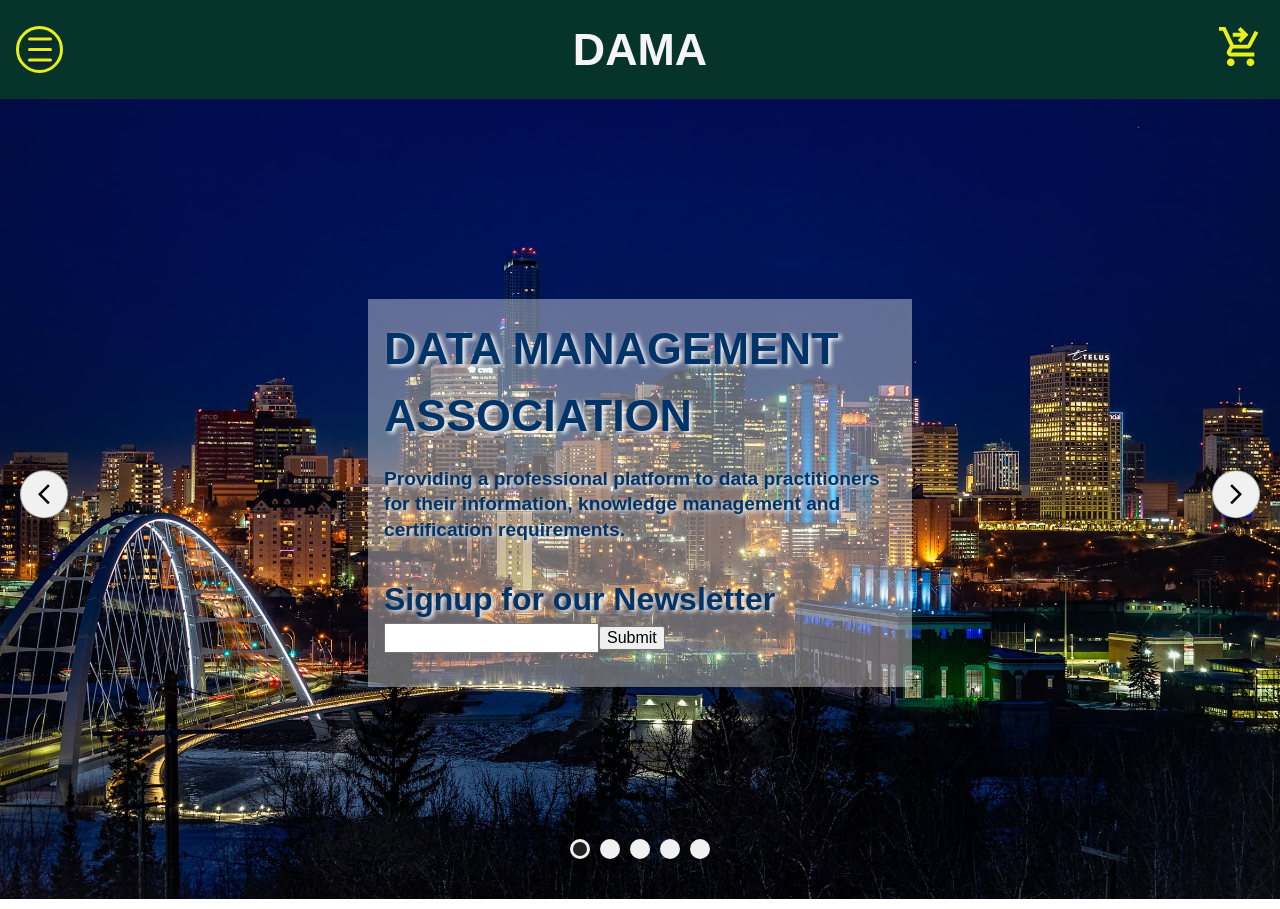
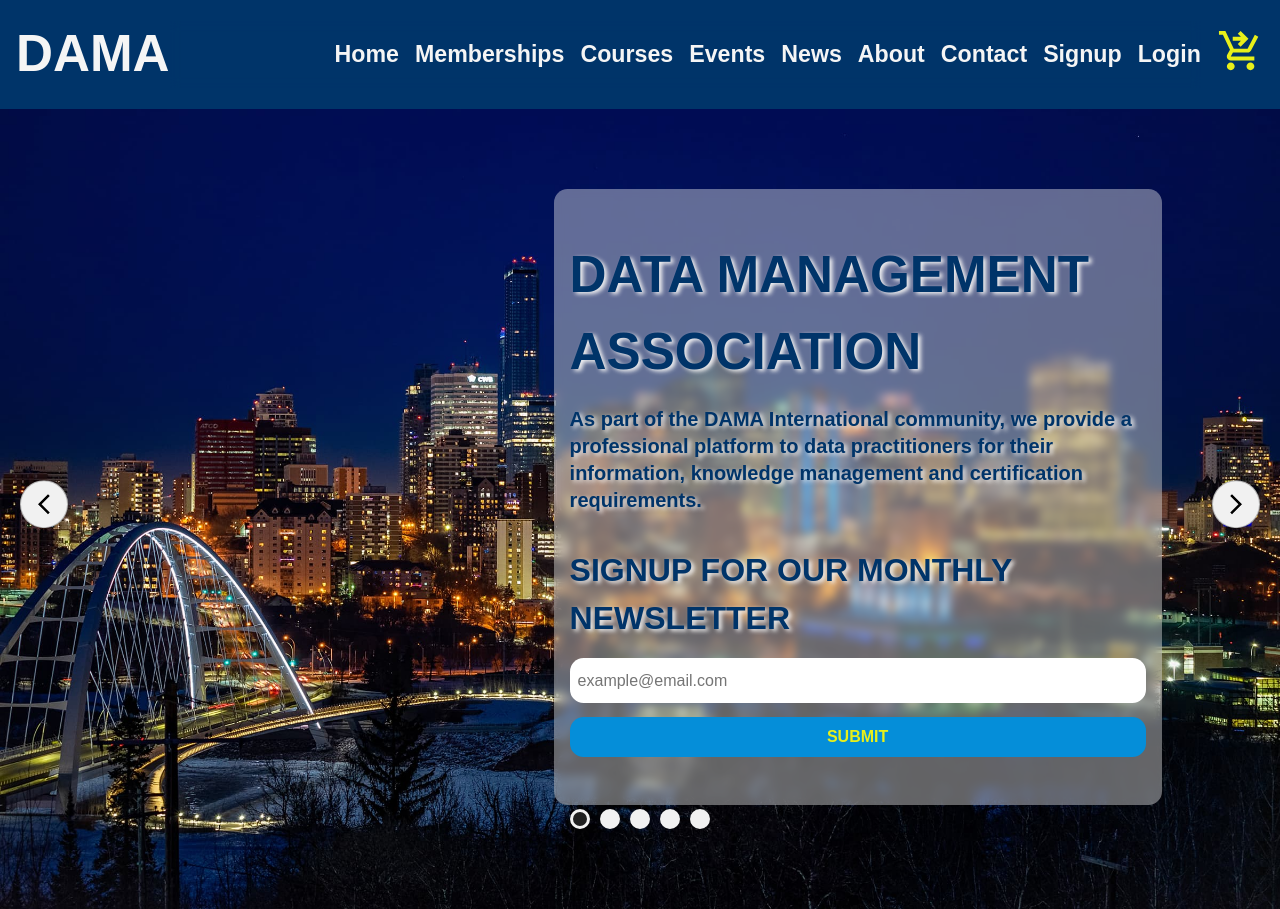
Before and after one commit to DanVo09/DAMA-Project, a React (Create React App) app in the folder dama-edmonton/: page / in a window 1280 px wide. Built offline with nearby package versions, Linux system fonts and the light colour scheme; a web font is replaced by a local one.

Commit message:
updated responsive styling for navbar and carousel

```diff
--- a/dama-edmonton/src/components/carousel/Carousel.jsx
+++ b/dama-edmonton/src/components/carousel/Carousel.jsx
@@ -1,9 +1,8 @@
-import React, {useState} from 'react'
+import React, {useState, useEffect, useRef} from 'react'
 import dataSlider from './dataSlider'
 import BtnSlider from './BtnSlider'
 import {Link} from 'react-router-dom'
 
-// Material UI arrows
 
 // function to control slider arrows
 
@@ -47,11 +46,10 @@
         if (slideIndex === 1){
         return (
             <div className="homeForm-container">
-                <h3>Signup for our Newsletter</h3>
+                <h3>Signup for our Monthly Newsletter</h3>
                 <form action="POST" name="emailSignUp">
-
-                    <input type="email" required/>
-                    <input type="submit" />
+                    <input type="email" required placeholder='example@email.com' className='form-input'/>
+                    <input type="submit" className='form-submit' />
                 </form>
             </div>
 
@@ -89,7 +87,7 @@
                                 </div>
                             )
                         })}
-                         <DisplaySignUpForm/>
+                         <DisplaySignUpForm />
                     </aside>
 
                     <BtnSlider moveSlide={nextSlide} direction={"next"} />
--- a/dama-edmonton/src/components/carousel/dataSlider.js
+++ b/dama-edmonton/src/components/carousel/dataSlider.js
@@ -4,7 +4,7 @@
     {
       id: uuidv4(),
       title: "DATA MANAGEMENT ASSOCIATION",
-      subTitle: "Providing a professional platform to data practitioners for their information, knowledge management and certification requirements."
+      subTitle: "As part of the DAMA International community, we provide a professional platform to data practitioners for their information, knowledge management and certification requirements."
 
     },
     {
--- a/dama-edmonton/src/pages/HomePage.jsx
+++ b/dama-edmonton/src/pages/HomePage.jsx
@@ -6,6 +6,8 @@
 
 
     return (
+
+
         <>
 
            <div className="home-page-container">
--- a/dama-edmonton/src/scss/_buttons.scss
+++ b/dama-edmonton/src/scss/_buttons.scss
@@ -0,0 +1,15 @@
+%btn {
+    border-radius: 0.85rem;
+    padding: 0.5rem 1.5rem;
+    transition: all 0.3s ease-in-out;
+    border: none;
+    text-transform: uppercase;
+    font-weight: bold;
+    text-decoration: none;
+    display: block;
+    text-align: center;
+
+    &:hover {
+        box-shadow: $btn-shadow;
+    }
+}
--- a/dama-edmonton/src/scss/_carousel.scss
+++ b/dama-edmonton/src/scss/_carousel.scss
@@ -64,7 +64,7 @@
 
       .container-dots {
         position: absolute;
-        bottom: 40px;
+        bottom: 10%;
         left: 50%;
         transform: translateX(-50%);
         display: flex;
@@ -86,20 +86,20 @@
 
       .slider-content-container {
           position: absolute;
-          max-width: 34rem;
+          width: 100%;
+          max-width: 38rem;
+          backdrop-filter: blur(5px);
+          background-color: $off-white-ol;
+          border-radius: 0.85rem;
           z-index: 2;
-          top: 25%;
+          padding: 3rem 1rem;
+          top: 10%;
           left: 50%;
           transform: translateX(-50%);
 
           .slide-wrapper {
 
-            background-color: $off-white-ol;
             color: $dk-blue;
-            padding: 1rem;
-            padding-top: 2rem 0 1rem;
-            max-width: 34rem;
-
 
               .slide-content{
                     display: none;
@@ -116,7 +116,7 @@
               }
 
               p {
-                  font-size: 1.2rem;
+                  font-size: 1.25rem;
                   font-weight: bold;
                   text-shadow: $txt-shadow-white;
               }
@@ -124,13 +124,46 @@
           }
 
           .homeForm-container {
-              margin-top: -8rem;
-              padding: 1rem;
+
+              margin-top: 2rem;
 
               h3 {
                   color: $dk-blue;
                   text-shadow: $txt-shadow-white;
+                  text-transform: uppercase;
               }
+
+              form {
+                  margin-top: 1rem;
+                  display: flex;
+                  flex-direction: column;
+                  gap: 0.85rem;
+              }
+
+              .form-submit {
+                @extend %btn;
+                background-color: $lt-blue;
+                color: $yellow;
+
+                &:hover {
+                    background-color: $yellow;
+                    color: $lt-blue;
+                }
+            }
+
+          }
+
+          .carousel-link {
+            @extend %btn;
+            background-color: $lt-blue;
+            color: $yellow;
+            margin-top: 2rem;
+            width: 16rem;
+
+            &:hover {
+                background-color: $yellow;
+                color: $lt-blue;
+            }
           }
 
 
--- a/dama-edmonton/src/scss/_config.scss
+++ b/dama-edmonton/src/scss/_config.scss
@@ -33,6 +33,10 @@
 
 $txt-shadow-white: 3px 2px 4px #f2f2f2;
 
+// box shadows
+
+$btn-shadow: 4px 5px 12px black;
+
 // --------- Global Styling ----------
 
 body {
@@ -50,9 +54,9 @@
 }
 
 h1 {
-    --min: 1.8em;     /* minimum value */
+    --min: 2em;     /* minimum value */
     --val: 5vw;     /* preferred value = 5% viewport width */
-    --max: 2.8em;     /* maximum value */
+    --max: 3.2em;     /* maximum value */
     font: $title-font;
 }
 
--- /dev/null
+++ b/dama-edmonton/src/scss/_forms.scss
@@ -0,0 +1,9 @@
+.form-input{
+    padding: 0.65rem 0 0.65rem 0.5rem;
+    border-radius: 0.85rem;
+    border: none;
+}
+
+.form-input:focus{
+    outline: none;
+}
--- a/dama-edmonton/src/scss/_media.scss
+++ b/dama-edmonton/src/scss/_media.scss
@@ -1,4 +1,6 @@
 @media screen and (min-width: 550px){
+
+    // displays slider arrows for larger viewports
 
     .slider-container {
         .btn-slide {
@@ -7,3 +9,63 @@
     }
 
 }
+
+@media screen and (min-width: 1000px){
+
+    .slider-container {
+
+        .slider-content-container {
+            left: 65%;
+        }
+
+    }
+
+
+}
+
+@media screen and (min-width: 1200px){
+
+    // desktop navbar and header styling
+
+    .header-wrapper {
+
+        .nav-toggle {
+            display: none;
+        }
+
+        .navBar {
+            position: static;
+            background-color: transparent;
+            padding: 0;
+
+            .navMenu {
+                display: flex;
+                justify-content: end;
+                gap: 1rem;
+            }
+        }
+
+        .cart-icon {
+            margin-left: 1rem;
+        }
+
+    }
+
+    .slider-container {
+
+        .slider-content-container {
+            left: 67%;
+        }
+
+    }
+
+}
+
+@media screen and (min-width: 1800px){
+
+    .slider-container {
+        .container-dots {
+            bottom: 15%;
+        }
+    }
+}
--- a/dama-edmonton/src/scss/_navbar.scss
+++ b/dama-edmonton/src/scss/_navbar.scss
@@ -3,7 +3,7 @@
     position: sticky;
     top: 0;
     z-index: 100;
-    background-color: $dk-green;
+    background-color: $dk-blue;
 }
 
 .header-wrapper {
@@ -99,7 +99,7 @@
         position: absolute;
         padding: 2rem 0;
         padding-left: 1rem;
-        background-color: $dk-green-ol;
+        background-color: $dk-blue-ol;
         backdrop-filter: blur(5px);
         width: 100%;
         transition: all 0.3s ease-in-out;
--- a/dama-edmonton/src/scss/index.scss
+++ b/dama-edmonton/src/scss/index.scss
@@ -1,6 +1,8 @@
 @import 'config';
 @import 'utilities';
 @import 'navbar';
+@import 'buttons';
+@import 'forms';
 @import 'homepage';
 @import 'carousel';
 @import 'about';
```
Also changed, not shown: 1 other file (tests, documents, lock files or other folders).
